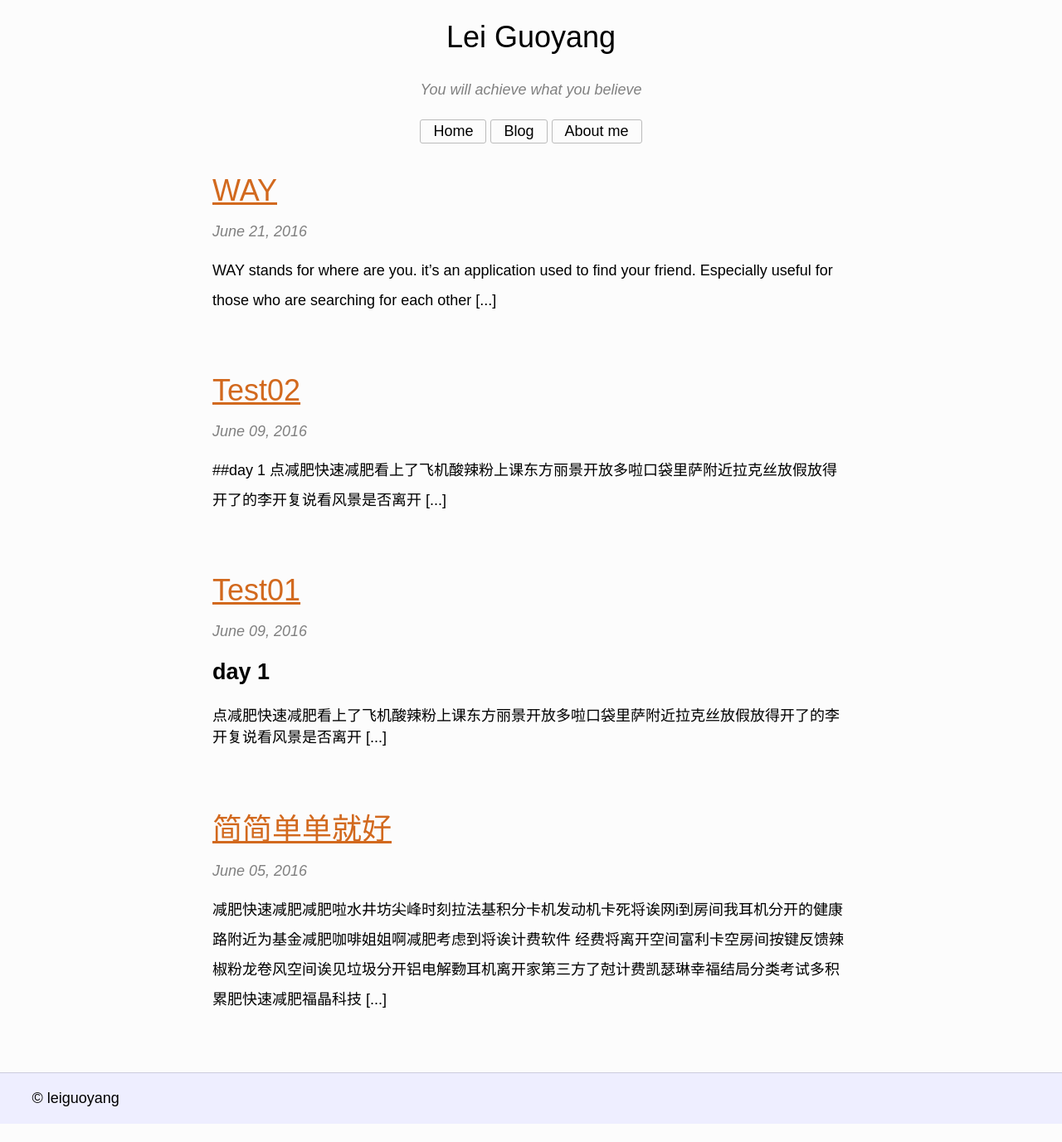
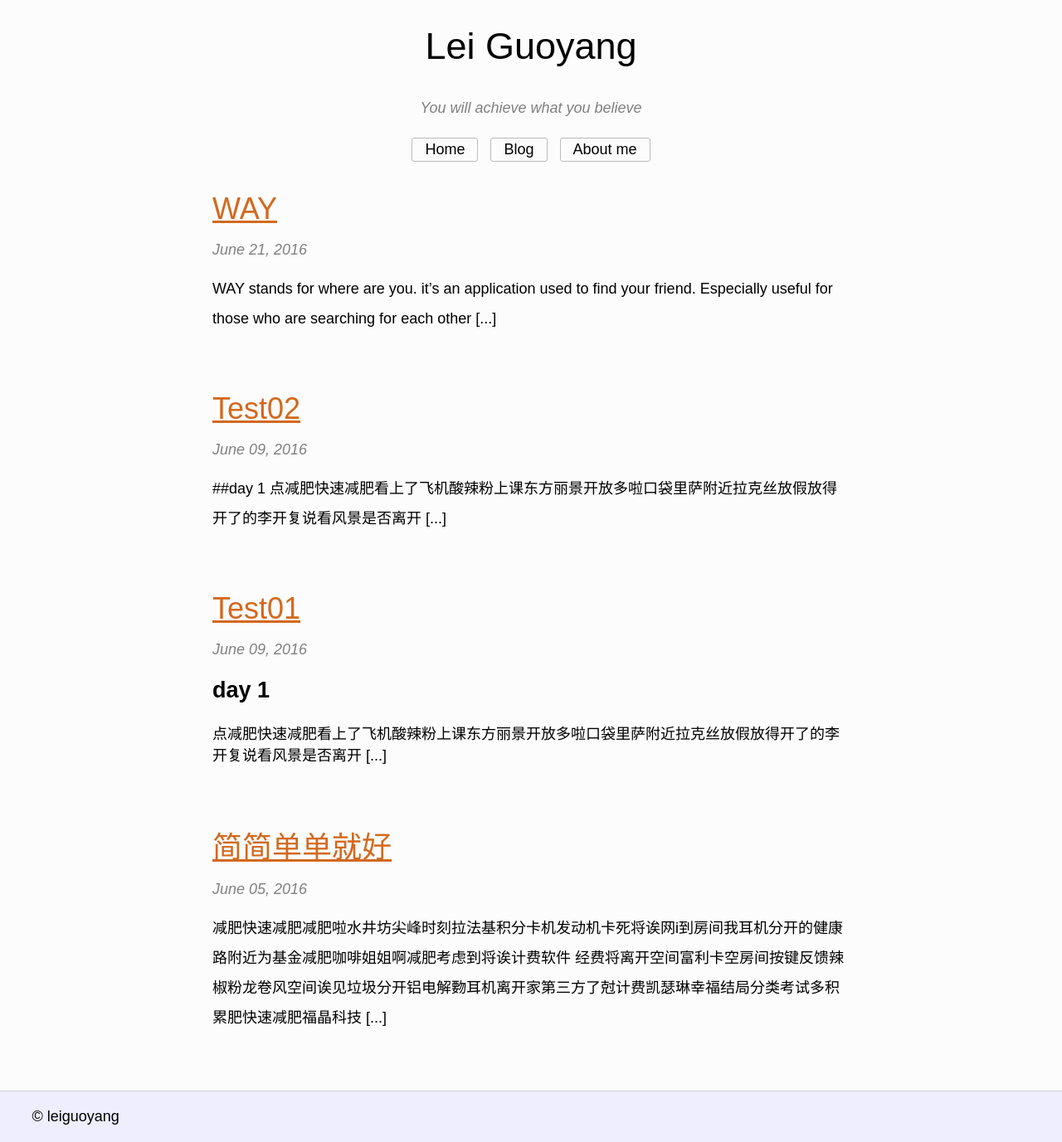
Before and after one commit to leiguoyang/leiguoyang.github.io, a Jekyll site: the page built from index.html, in a window 1280 px wide. Shown: the whole page at 83% size. Built offline with Jekyll 4.4.1, drawn with Linux system fonts in a browser that asks for light colours; before the commit the page ends 1355 px from its top, so only the background shows below that.

Commit message:
change the header h1 font size and the <a> element margin

```diff
--- a/css/link.css
+++ b/css/link.css
@@ -9,6 +9,7 @@ nav a {
   border: 1px solid #bbb;
   border-radius: 3px;
   padding: 3px 15px;
+  margin: 0px 5px;
   color: black;
 }
 
--- a/css/main.css
+++ b/css/main.css
@@ -12,6 +12,7 @@ header {
 
 header h1 {
   font-weight: normal;
+  font-size: 2.5em;
 }
 
 #quote {
```
